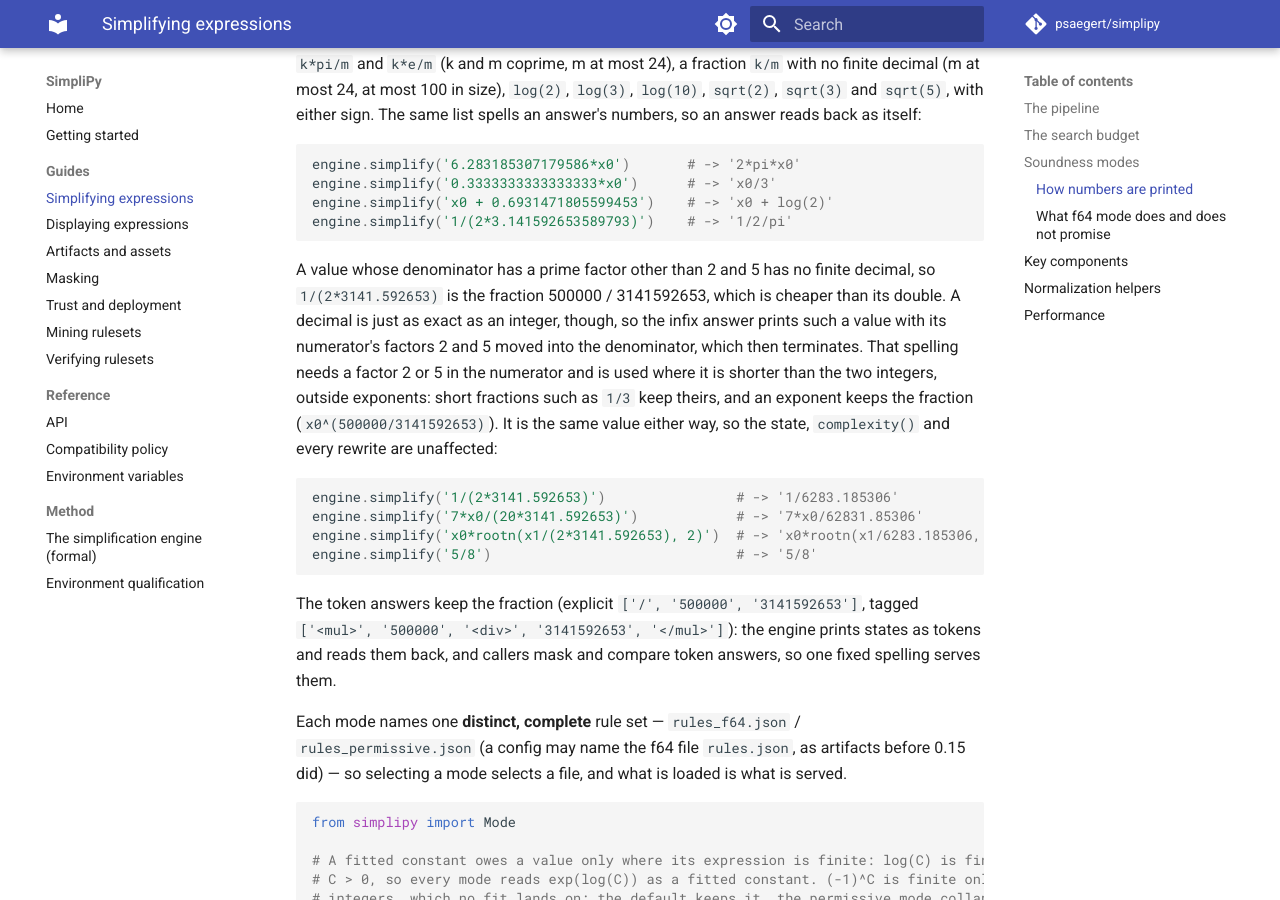
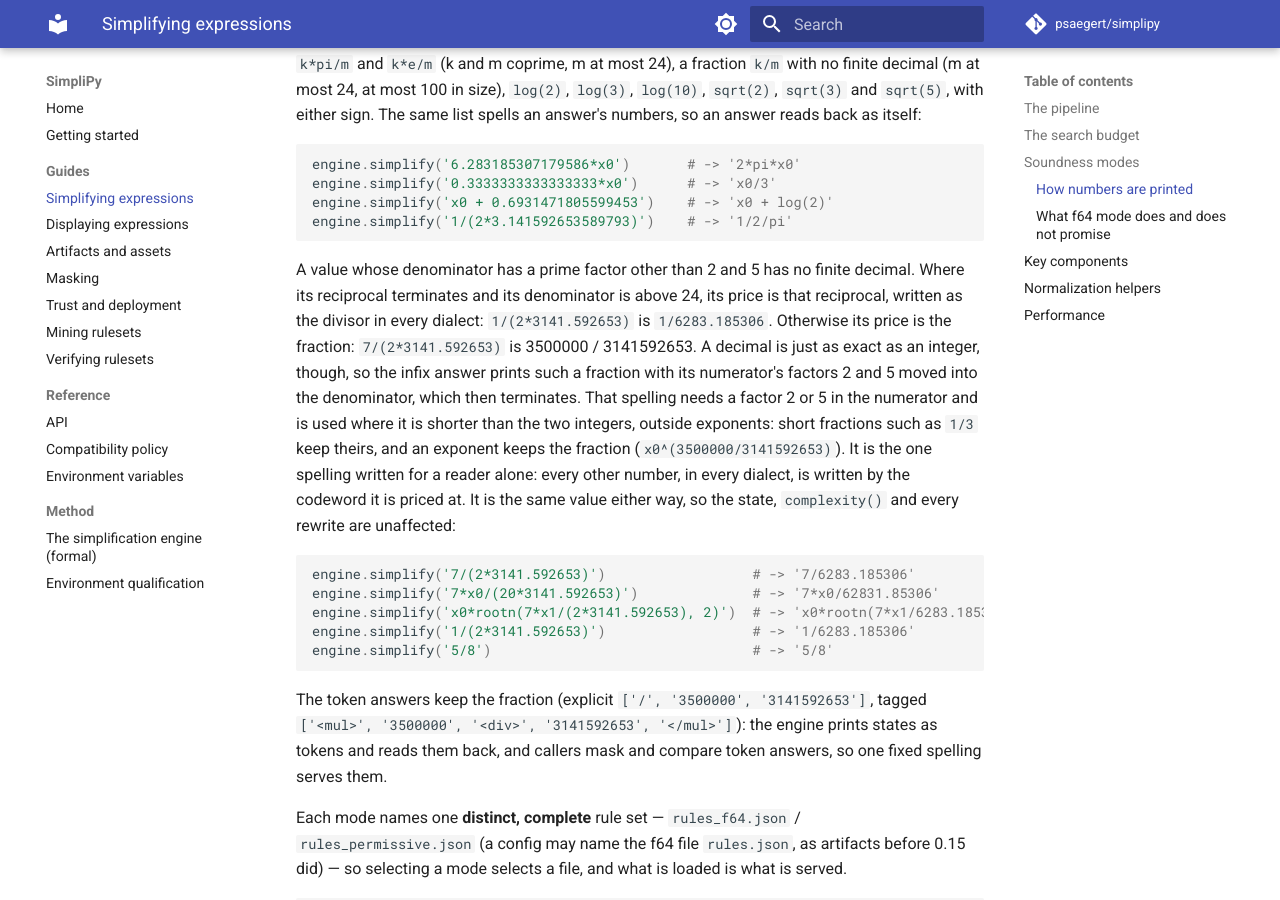
Before and after one commit to psaegert/simplipy, an MkDocs documentation site: the page built from docs/guides/simplify.md, in a window 1280 px wide and 900 px high, scrolled down 5217 px. Built offline with MkDocs 1.6.1 and Material for MkDocs 9.7.7, drawn with Linux system fonts in a browser that asks for light colours; comment, search, counter and statistics services are not loaded.

Commit message:
Name the infix text's integer-over-decimal fraction as its one reader-only spelling
Every number is written by the codeword it is priced at, in every dialect, but for one spelling
of the infix text: a fraction with its numerator's factors 2 and 5 moved into the denominator
(`7/6283.185306` for 3500000/3141592653). The simplify guide's examples show it beside the
reciprocal codeword (`1/6283.185306`), and the formal notes name it.

Co-Authored-By: Claude Opus 5.5 <noreply@anthropic.com>
Claude-Session: https://claude.ai/code/session_016gamUqKQqroqag4GFsNu6W

````diff
--- a/docs/guides/simplify.md
+++ b/docs/guides/simplify.md
@@ -235,24 +235,28 @@ engine.simplify('x0 + 0.6931471805599453')    # -> 'x0 + log(2)'
 engine.simplify('1/(2*3.141592653589793)')    # -> '1/2/pi'
 ```
 
-A value whose denominator has a prime factor other than 2 and 5 has no finite decimal, so
-`1/(2*3141.592653)` is the fraction 500000 / 3141592653, which is cheaper than its double. A
-decimal is just as exact as an integer, though, so the infix answer prints such a value with
-its numerator's factors 2 and 5 moved into the denominator, which then terminates. That
-spelling needs a factor 2 or 5 in the numerator and is used where it is shorter than the two
-integers, outside exponents: short fractions such as `1/3` keep theirs, and an exponent keeps
-the fraction (`x0^(500000/3141592653)`). It is the same value either way, so the state,
-`complexity()` and every rewrite are unaffected:
+A value whose denominator has a prime factor other than 2 and 5 has no finite decimal. Where
+its reciprocal terminates and its denominator is above 24, its price is that reciprocal, written
+as the divisor in every dialect: `1/(2*3141.592653)` is `1/6283.185306`. Otherwise its price is
+the fraction: `7/(2*3141.592653)` is 3500000 / 3141592653. A decimal is just as exact as an
+integer, though, so the infix answer prints such a fraction with its numerator's factors 2 and
+5 moved into the denominator, which then terminates. That spelling needs a factor 2 or 5 in the
+numerator and is used where it is shorter than the two integers, outside exponents: short
+fractions such as `1/3` keep theirs, and an exponent keeps the fraction
+(`x0^(3500000/3141592653)`). It is the one spelling written for a reader alone: every other
+number, in every dialect, is written by the codeword it is priced at. It is the same value
+either way, so the state, `complexity()` and every rewrite are unaffected:
 
 ```python
-engine.simplify('1/(2*3141.592653)')                # -> '1/6283.185306'
-engine.simplify('7*x0/(20*3141.592653)')            # -> '7*x0/62831.85306'
-engine.simplify('x0*rootn(x1/(2*3141.592653), 2)')  # -> 'x0*rootn(x1/6283.185306, 2)'
-engine.simplify('5/8')                              # -> '5/8'
+engine.simplify('7/(2*3141.592653)')                  # -> '7/6283.185306'
+engine.simplify('7*x0/(20*3141.592653)')              # -> '7*x0/62831.85306'
+engine.simplify('x0*rootn(7*x1/(2*3141.592653), 2)')  # -> 'x0*rootn(7*x1/6283.185306, 2)'
+engine.simplify('1/(2*3141.592653)')                  # -> '1/6283.185306'
+engine.simplify('5/8')                                # -> '5/8'
 ```
 
-The token answers keep the fraction (explicit `['/', '500000', '3141592653']`, tagged
-`['<mul>', '500000', '<div>', '3141592653', '</mul>']`): the engine prints states as tokens and
+The token answers keep the fraction (explicit `['/', '3500000', '3141592653']`, tagged
+`['<mul>', '3500000', '<div>', '3141592653', '</mul>']`): the engine prints states as tokens and
 reads them back, and callers mask and compare token answers, so one fixed spelling serves
 them.
 
````
Also changed, not shown: docs/formal.md (+4 -1 lines).
